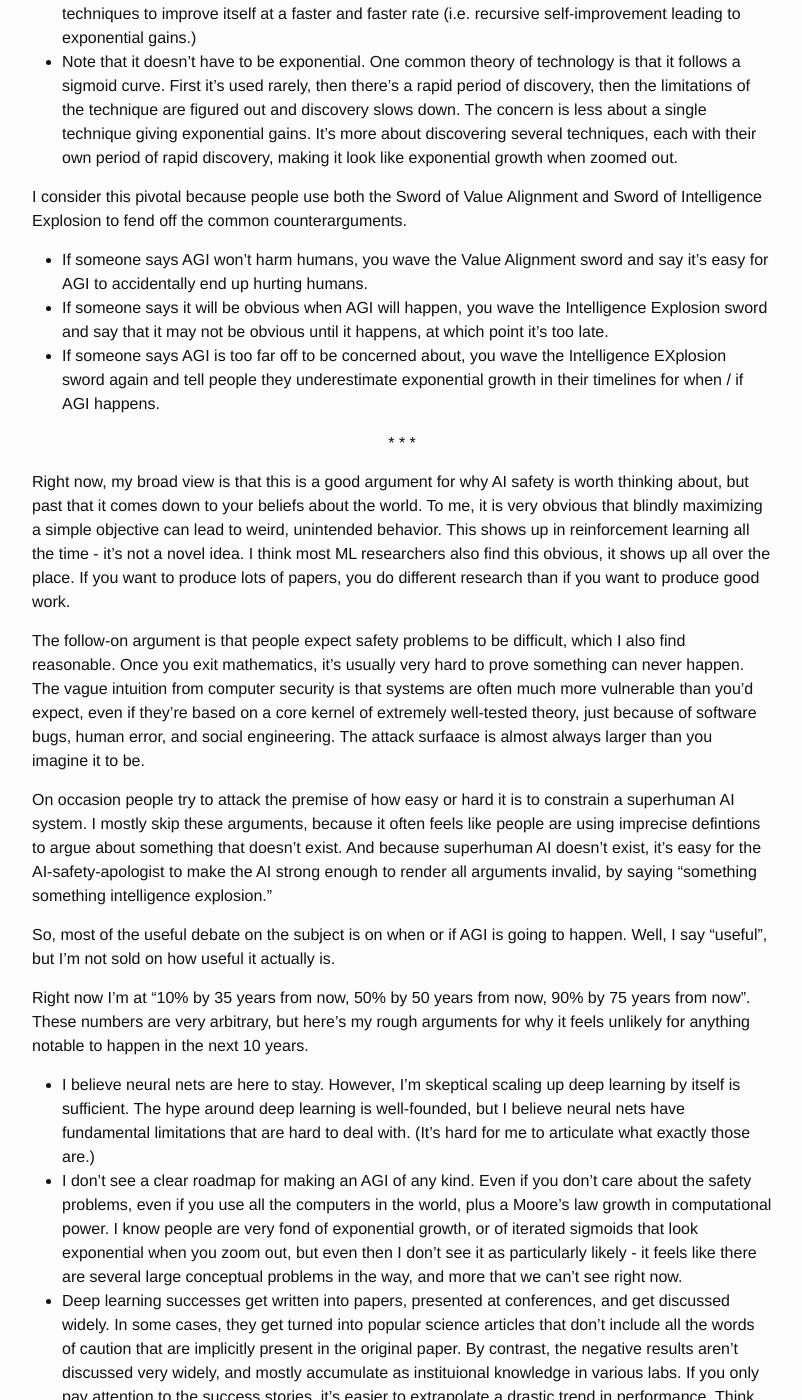
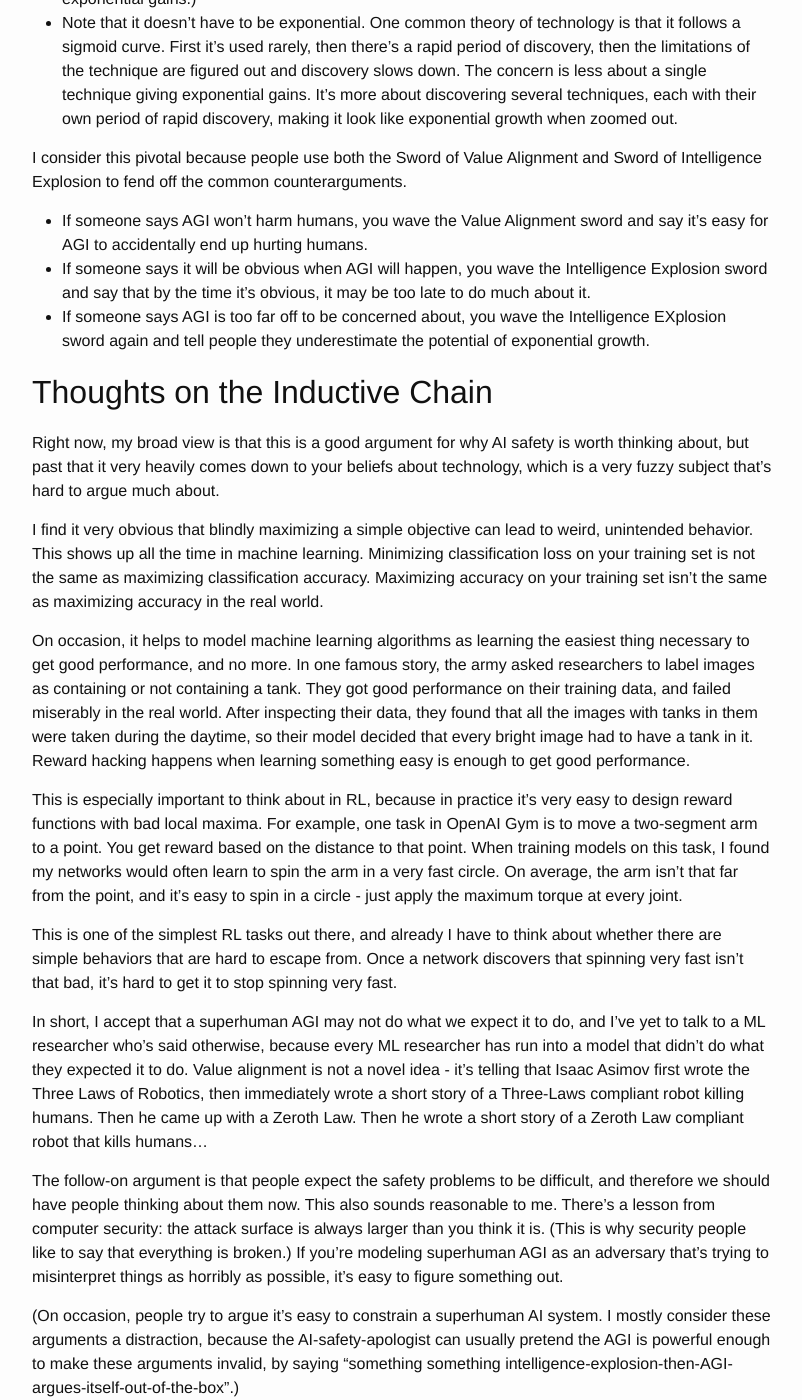
Before and after one commit to alexirpan/alexirpan.github.io, a Jekyll site: the page built from _posts/2017-05-02-ai-safety.markdown, in a window 1280 px wide and 1400 px high, scrolled down 2096 px. Shown: the whole window, without its empty margins (238-1040 px from the left). Built offline with Jekyll 4.4.1, drawn with Linux system fonts in a browser that asks for light colours; nearby versions of some CDN libraries; some of the changed text lies outside the part shown.

Commit message:
Saving a big round of work. More than I thought it would be...

```diff
--- a/_posts/2017-05-02-ai-safety.markdown
+++ b/_posts/2017-05-02-ai-safety.markdown
@@ -18,8 +18,6 @@ ends up intersecting with the topic.*
 *I say all this to let you know that although I'm doing my best to explain my position,
 it is almost certain that I haven't. I'm hoping that I got close enough.*
 
-\* \* \*
-{: .centered }
 
 What Is AI Safety?
 ----------------------------------------------------------------------------------
@@ -117,58 +115,136 @@ and Sword of Intelligence Explosion to fend off the common counterarguments.
 * If someone says AGI won't harm humans, you wave the Value Alignment sword and
 say it's easy for AGI to accidentally end up hurting humans.
 * If someone says it will be obvious when AGI will happen, you wave the Intelligence
-Explosion sword and say that it may not be obvious until it happens, at which
-point it's too late.
+Explosion sword and say that by the time it's obvious, it may be too late to do much
+about it.
 * If someone says AGI is too far off to be concerned about, you wave the Intelligence
-EXplosion sword again and tell people they underestimate exponential growth in their
-timelines for when / if AGI happens.
+EXplosion sword again and tell people they underestimate the potential of exponential
+growth.
 
-\* \* \*
-{: .centered }
+
+Thoughts on the Inductive Chain
+---------------------------------------------------------------------------
 
 Right now, my broad view is that this is a good argument for why AI safety
-is worth thinking about, but past that it comes down to your beliefs about
-the world. To me, it is very obvious that blindly maximizing a simple objective
-can lead to weird, unintended behavior. This shows up in reinforcement learning
-all the time - it's not a novel idea. I think most ML researchers also find this
-obvious, it shows up all over the place. If you want to produce
-lots of papers, you do different research than if you want to produce good
-work.
+is worth thinking about, but past that it very heavily comes down to your beliefs
+about technology, which is a very fuzzy subject that's hard to argue much about.
 
-The follow-on argument is that people expect safety problems to be difficult,
-which I also find reasonable. Once you exit mathematics, it's usually very
-hard to prove something can never happen. The vague intuition from computer
-security is that systems are often much more vulnerable than you'd expect,
-even if they're based on a core kernel of extremely well-tested theory, just
-because of software bugs, human error, and social engineering. The attack
-surfaace is almost always larger than you imagine it to be.
+I find it very obvious that blindly maximizing a simple objective
+can lead to weird, unintended behavior. This shows up all the time in machine
+learning. Minimizing classification loss on your training set is not the same as
+maximizing classification accuracy. Maximizing accuracy on your training set isn't
+the same as maximizing accuracy in the real world.
 
-On occasion people try to attack the premise of how easy or hard it is to
-constrain a superhuman AI system. I mostly skip these arguments, because it
-often feels like people are using imprecise defintions to argue about something
-that doesn't exist. And because superhuman AI doesn't exist, it's easy for the
-AI-safety-apologist to make the AI strong enough to render all arguments
-invalid, by saying "something something intelligence explosion."
+On occasion, it helps to model machine learning algorithms as learning the
+easiest thing necessary to get good performance, and no more.
+In one famous story, the army asked researchers to label images as containing or not
+containing a tank. They got good performance on their training data, and failed
+miserably in the real world. After inspecting their data, they found that all the images
+with tanks in them were taken during the daytime, so their model decided that every bright
+image had to have a tank in it. Reward hacking happens when learning something
+easy is enough to get good performance.
 
-So, most of the useful debate on the subject is on when or if AGI is going to
-happen. Well, I say "useful", but I'm not sold on how useful it actually is.
+This is especially important to think about in RL, because in practice it's
+very easy to design reward functions with bad local maxima. For example, one task in
+OpenAI Gym is to move a two-segment arm to a point. You get reward based on the
+distance to that point. When training models on this task, I found my networks would
+often learn to spin the arm in a very fast circle. On average, the arm isn't that far
+from the point, and it's easy to spin in a circle - just apply the maximum torque at
+every joint.
 
-Right now I'm at "10% by 35 years from now, 50% by 50 years from now, 90% by
-75 years from now". These numbers are very arbitrary, but here's my rough
-arguments for why it feels unlikely for anything notable to happen in the
-next 10 years.
+This is one of the simplest RL tasks out there, and already I have to think about
+whether there are simple behaviors that are hard to escape from. Once a network
+discovers that spinning very fast isn't that bad, it's hard to get it to stop
+spinning very fast.
 
-* I believe neural nets are here to stay. However, I'm skeptical scaling up
-deep learning by itself is sufficient. The hype around deep learning is
-well-founded, but I believe neural nets have fundamental limitations that are
-hard to deal with. (It's hard for me to articulate what exactly those are.)
+In short, I accept that a superhuman AGI may not do what we expect it to do,
+and I've yet to talk to a ML researcher who's said otherwise, because every
+ML researcher has run into a model that didn't do what they expected it to do.
+Value alignment is not a novel idea - it's telling that Isaac Asimov first wrote
+the Three Laws of Robotics, then immediately wrote a short story of a Three-Laws
+compliant robot killing humans. Then he came up with a Zeroth Law. Then he
+wrote a short story of a Zeroth Law compliant robot that kills humans...
+
+The follow-on argument is that people expect the safety problems to be
+difficult, and therefore we should have people thinking about them now. This
+also sounds reasonable to me. There's a lesson from computer security: the attack
+surface is always larger than you think it is. (This is why security people like to
+say that everything is broken.) If you're modeling superhuman AGI as an adversary
+that's trying to misinterpret things as horribly as possible, it's easy to
+figure something out.
+
+(On occasion, people try to argue it's easy to constrain a superhuman AI system.
+I mostly consider these arguments a distraction, because the AI-safety-apologist
+can usually pretend the AGI is powerful enough to make these arguments invalid,
+by saying "something something intelligence-explosion-then-AGI-argues-itself-out-of-the-box".)
+
+(For similar reasons, I've never really liked reading people debate things like
+the orthogonality thesis. In these kinds of arguments, it often feels like people
+are leaning on too much philosophy, and are using imprecise or incomplete
+descriptions of imaginary objects to argue something fundamental about the world.
+And because the inputs (the descriptions) are fuzzy, the end result is also
+fuzzy, at which point I woner why I should care.)
+
+Overall, excluding some warts, I think being concerned is fair, if you believe
+superhuman AGI is going to happen before people have figured out how to handle
+it. My biggest disagreement is on when it happens.
+
+
+Timelines (AKA "The Part Where Some AI Safety Advocates Get Mad At Me")
+------------------------------------------------------------------------------
+
+I should start by saying that I think a lot of timeline discussion isn't
+very useful.
+
+Over the past few years, people have given out surveys to various ML researchers,
+asking when or if AGI will happen. Fairly consistently across the board, the
+results have shown that there is massive variance. Some people say never, some
+people say it'll happen in 10 years with 90% confidence. But if we know that
+there's massive variance in the outcome, what's the point in even asking?
+
+When asked, many machine learning researchers don't like giving estimates of
+when AI will be able to do something. That's not because they don't care - it's
+their research area, of course they care! It's more that they know it's very
+hard to predict research progress, so there's not much point in giving an
+answer. I fall into a similar view.
+
+(If you prefer more rationalist / decision theory terms: the value of
+information in hearing the answer is so low that it's not worth the risk of
+giving people weird misconceptions about the field.)
+
+By contrast, I feel like the mainstream rationalist argument is that
+existential risk is massively, massively important. And therefore, any piece
+of information on timelines, no matter how noisy, is important to hear.
+Because people's strategies are all based
+
+For the record, 10 years with 90% confidence sounds insane to me. Last time
+I was forced to give numbers, I gave "10% likelihood within 35 years,
+50% likelihood within 50 years, 90% likelihood within 75 years". These numbers
+are fairly arbitrary and don't mean much, but I'll explain them anyways.
+
+* I believe neural nets are here to stay, but I'm skeptical that
+deep learning by itself is enough. There's a lot of hype around deep learning,
+and for good reason, but they can be a bit finicky and it feels like they
+have fundamental limitations that are hard to deal with. (It's tricky for
+me to articulate what those are.)
 * I don't see a clear roadmap for making an AGI of any kind. Even if you
 don't care about the safety problems, even if you use all the computers in the
-world, plus a Moore's law growth in computational power.
-I know people are very fond of exponential growth, or of iterated sigmoids that
-look exponential when you zoom out, but even then I don't see it as particularly
-likely - it feels like there are several large conceptual problems in the way,
+world, and accounting for a Moore's law growth in computational power.
+It feels like there are several large conceptual problems in the way,
 and more that we can't see right now.
+* Furthermore, people have been working on this literally from the start of
+the field. I feel like people aren't pricing in what that implies about the
+difficulty of the problem. Sure, computers have gotten a lot faster, but
+I believe there are big conceptual problems in the way, and progress on
+conceptual problems is less dependent on hardware - that the problems still
+exist is a strong indicator that they're quite, quite difficult. (In the same
+way that people have yet to give a good refutation to value alignment, despite
+how long that problem has been around.)
+
+At this point, I'm imagining a strawman rationalist yelling that I'm bad at
+exponential growth and don't know about scope senstivity and that I'm another
+one of those people who thinks AI safety is stupid. To which I'd
+
 * Deep learning successes get written into papers, presented at conferences,
 and get discussed widely. In some cases, they get turned into popular science
 articles that don't include all the words of caution that are implicitly present
@@ -491,14 +567,6 @@ listen to people who do more ML.
 The thing is, I broadly agree with the argument for AI safety, if you assume
 a sufficiently powerful AI. And furthermore, none of the ML researchers I know
 dispute the argument, given the premise.
-If you do enough reinforcement learning, it's
-obvious that reward function design is really hard, because of how easy it
-is to get stuck at local optima. If you blindly optimize training set loss,
-you overfit to the data. If everyone designs algorithms and tests them on
-32 x 32 CIFAR images, they're not going to generalize as well because people
-have trial-and-errored there way to methods that only work well on CIFAR.
-A common metric in NLP is BLEU, which you can optimize with RL, but if you
-do so you don't get better human-graded performance.
 
 People do things like debate the orthogonality thesis, or debate whether
 an AI can convince a human to let it out of the box, but these are debates
```
Also changed, not shown: other parts of _posts/2017-05-02-ai-safety.markdown (+1 -1 lines).
